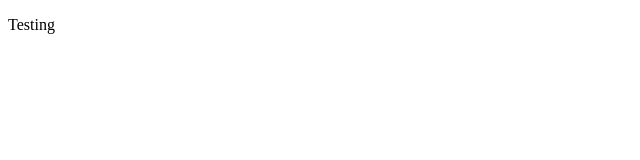
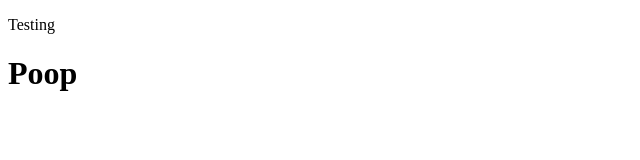
Before and after one commit to elinsven/test, a plain HTML site: page index.html in a window 1280 px wide. Shown: the whole page, without its empty margins (0-640 px from the left). Drawn offline with Linux system fonts and the light colour scheme.

Commit message:
Pushing stuff

```diff
--- a/index.html
+++ b/index.html
@@ -8,5 +8,6 @@
   </head>
   <body>
     <p>Testing</p>
+    <h1>Poop</h1>
   </body>
 </html>
```
